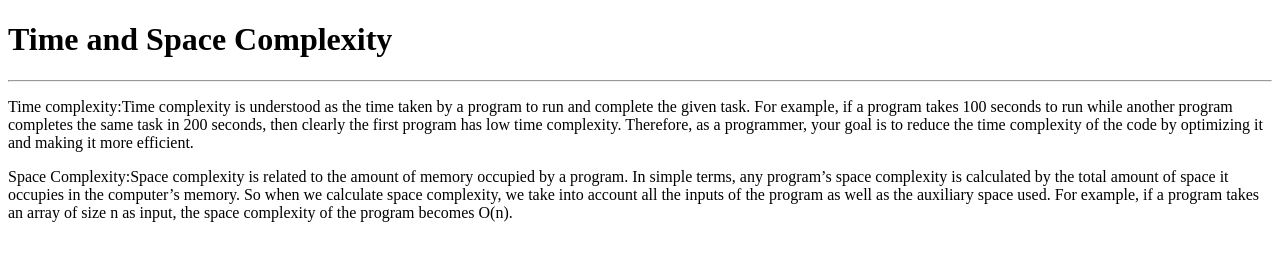
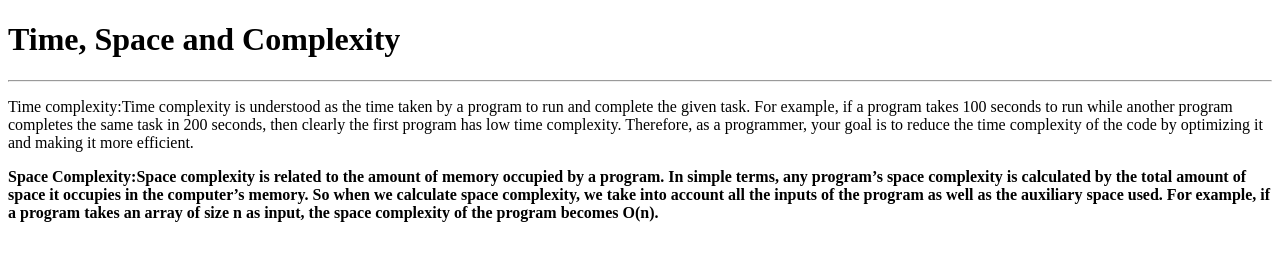
Before and after one commit to acciojob/time-and-space-complexity-codingbuz, a website: page main.html in a window 1280 px wide. Drawn offline with Linux system fonts and the light colour scheme.

Commit message:
created a submission

```diff
--- a/main.html
+++ b/main.html
@@ -8,12 +8,12 @@
 
 <body>
 	<!-- the entire body must be written by student -->
-	<h1>Time and Space Complexity</h1>
+	<h1>Time, Space and Complexity</h1>
 	<hr>
 	<p>Time complexity:Time complexity is understood as the time taken by a program to run and complete the given task. For example, if a program takes 100 seconds to run while another program completes the same task in 200 seconds, then clearly the first program has low time complexity. Therefore, as a programmer, your goal is to reduce the time complexity of the code by optimizing it and making it more efficient.
 	</p>
-	<p>Space Complexity:Space complexity is related to the amount of memory occupied by a program. In simple terms, any program’s space complexity is calculated by the total amount of space it occupies in the computer’s memory. So when we calculate space complexity, we take into account all the inputs of the program as well as the auxiliary space used. For example, if a program takes an array of size n as input, the space complexity of the program becomes O(n).
-	</p>
+	<p><b>Space Complexity:Space complexity is related to the amount of memory occupied by a program. In simple terms, any program’s space complexity is calculated by the total amount of space it occupies in the computer’s memory. So when we calculate space complexity, we take into account all the inputs of the program as well as the auxiliary space used. For example, if a program takes an array of size n as input, the space complexity of the program becomes O(n).
+	</b</p>
     <script type="text/javascript" src="./script.js">
 </script>
 
```
